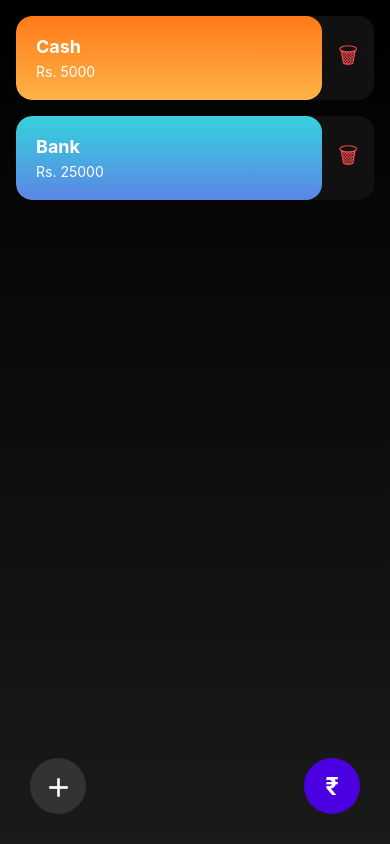
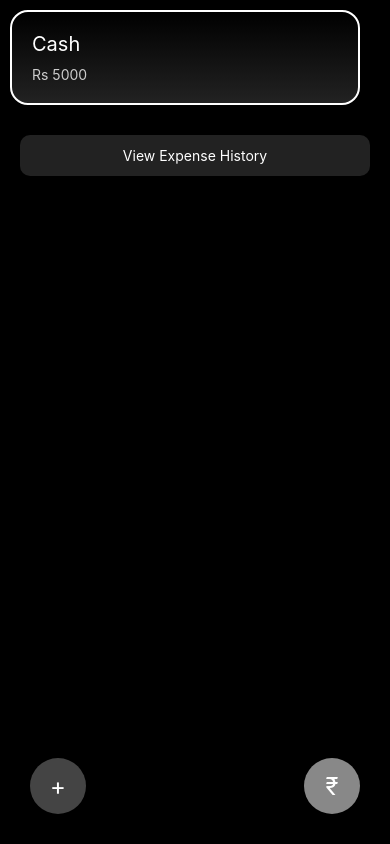
Before and after one commit to bhagyasandakelum/WalletX, a React Native app: screen / in a window 390 px wide. Built offline with nearby package versions, Linux system fonts and the light colour scheme.

Commit message:
add expense wheel picker

```diff
--- a/src/screens/AddExpenseScreen.js
+++ b/src/screens/AddExpenseScreen.js
@@ -3,8 +3,8 @@ import {
   View,
   Text,
   StyleSheet,
+  FlatList,
   TouchableOpacity,
-  FlatList,
   Modal,
   TextInput,
   Alert,
@@ -19,562 +19,335 @@ const screenWidth = Dimensions.get('window').width;
 const CATEGORIES = [
   'Food',
   'Transport',
-  'Shopping',
   'Bills',
   'Entertainment',
+  'Shopping',
   'Health',
   'Other',
 ];
 
 export default function AddExpenseScreen() {
   const [accounts, setAccounts] = useState([
-    { id: '1', name: 'Cash', balance: 5000, colors: ['#ff7a18', '#ffb347'] },
-    { id: '2', name: 'Bank', balance: 25000, colors: ['#36d1dc', '#5b86e5'] },
+    { id: '1', name: 'Cash', balance: 5000 },
   ]);
 
   const [expenses, setExpenses] = useState([]);
+  const [selectedAccount, setSelectedAccount] = useState(accounts[0]);
 
-  const [addAccountModal, setAddAccountModal] = useState(false);
-  const [addExpenseModal, setAddExpenseModal] = useState(false);
-  const [historyModal, setHistoryModal] = useState(false);
+  const [showAddAccount, setShowAddAccount] = useState(false);
+  const [showAddExpense, setShowAddExpense] = useState(false);
+  const [showHistory, setShowHistory] = useState(false);
 
-  const [selectedAccount, setSelectedAccount] = useState(null);
+  const [accName, setAccName] = useState('');
+  const [accBalance, setAccBalance] = useState('');
 
-  const [name, setName] = useState('');
-  const [balance, setBalance] = useState('');
-  const [amount, setAmount] = useState('');
-  const [category, setCategory] = useState(null);
+  const [expAmount, setExpAmount] = useState('');
+  const [expCategory, setExpCategory] = useState(CATEGORIES[0]);
 
-  /* ---------- ACCOUNT HANDLERS ---------- */
+  /* ------------------ ACCOUNT ACTIONS ------------------ */
 
   const addAccount = () => {
-    if (!name.trim()) {
-      Alert.alert('Please enter account name');
-      return;
-    }
-    if (!balance || isNaN(balance)) {
-      Alert.alert('Please enter valid initial balance');
-      return;
-    }
-    setAccounts((prev) => [
-      ...prev,
-      {
+    if (!accName || !accBalance) return;
+
+    const newAcc = {
       id: Date.now().toString(),
-        name: name.trim(),
-        balance: Number(balance),
-        colors: ['#8e2de2', '#4a00e0'],
-      },
-    ]);
-    setName('');
-    setBalance('');
-    setAddAccountModal(false);
+      name: accName,
+      balance: Number(accBalance),
     };
 
-  const confirmDeleteAccount = (account) => {
+    setAccounts([...accounts, newAcc]);
+    setSelectedAccount(newAcc);
+    setAccName('');
+    setAccBalance('');
+    setShowAddAccount(false);
+  };
+
+  const deleteAccount = (id) => {
     Alert.alert(
-      'Delete Account',
-      'If you delete this account, all related expenses will be permanently lost. This action cannot be undone.',
+      'Delete Account?',
+      "If deleted, you can't recover it.\nAll data will be lost.",
       [
-        { text: 'No', style: 'cancel' },
+        { text: 'No' },
         {
-          text: 'Yes, Delete',
+          text: 'Yes',
           style: 'destructive',
           onPress: () => {
-            setAccounts((prev) => prev.filter((acc) => acc.id !== account.id));
-            setExpenses((prev) => prev.filter((exp) => exp.accountId !== account.id));
-            if (selectedAccount?.id === account.id) {
-              setSelectedAccount(null);
-              setHistoryModal(false);
-            }
+            setAccounts(accounts.filter(a => a.id !== id));
+            setExpenses(expenses.filter(e => e.accountId !== id));
+            setSelectedAccount(accounts[0] || null);
           },
         },
       ]
     );
   };
 
-  /* ---------- EXPENSE HANDLERS ---------- */
+  /* ------------------ EXPENSE ACTIONS ------------------ */
 
   const addExpense = () => {
-    if (!selectedAccount) {
-      Alert.alert('Please select an account');
-      return;
-    }
-    if (!category) {
-      Alert.alert('Please select a category');
-      return;
-    }
-    if (!amount || isNaN(amount) || Number(amount) <= 0) {
-      Alert.alert('Please enter a valid amount');
-      return;
-    }
-    if (Number(amount) > selectedAccount.balance) {
-      Alert.alert('Insufficient balance in selected account');
-      return;
-    }
+    if (!expAmount) return;
 
     const newExpense = {
       id: Date.now().toString(),
       accountId: selectedAccount.id,
-      amount: Number(amount),
-      category,
-      date: new Date().toISOString().split('T')[0],
+      amount: Number(expAmount),
+      category: expCategory,
     };
 
-    setExpenses((prev) => [...prev, newExpense]);
+    setExpenses([...expenses, newExpense]);
 
-    setAccounts((prev) =>
-      prev.map((acc) =>
+    setAccounts(accounts.map(acc =>
       acc.id === selectedAccount.id
-          ? { ...acc, balance: acc.balance - Number(amount) }
+        ? { ...acc, balance: acc.balance - Number(expAmount) }
         : acc
-      )
+    ));
+
+    setExpAmount('');
+    setShowAddExpense(false);
+  };
+
+  /* ------------------ PIE CHART DATA ------------------ */
+
+  const getPieData = () => {
+    if (!selectedAccount) return [];
+
+    const accExpenses = expenses.filter(
+      e => e.accountId === selectedAccount.id
     );
 
-    setAmount('');
-    setCategory(null);
-    setAddExpenseModal(false);
-  };
+    const totalSpent = accExpenses.reduce((s, e) => s + e.amount, 0);
+    const totalBudget = totalSpent + selectedAccount.balance;
 
-  const deleteExpense = (expenseId) => {
-    Alert.alert(
-      'Delete Expense',
-      'Are you sure you want to delete this expense?',
-      [
-        { text: 'Cancel', style: 'cancel' },
-        {
-          text: 'Delete',
-          style: 'destructive',
-          onPress: () => {
-            const expenseToDelete = expenses.find((e) => e.id === expenseId);
-            if (expenseToDelete) {
-              setExpenses((prev) => prev.filter((e) => e.id !== expenseId));
-              // Refund amount back to account balance
-              setAccounts((prev) =>
-                prev.map((acc) =>
-                  acc.id === expenseToDelete.accountId
-                    ? { ...acc, balance: acc.balance + expenseToDelete.amount }
-                    : acc
-                )
-              );
-            }
-          },
-        },
-      ]
-    );
-  };
-
-  /* ---------- CHART DATA ---------- */
-
-  const getChartData = () => {
-    if (!selectedAccount) return [];
-
-    const data = {};
-    expenses
-      .filter((e) => e.accountId === selectedAccount.id)
-      .forEach((e) => {
-        data[e.category] = (data[e.category] || 0) + e.amount;
+    const sums = {};
+    accExpenses.forEach(e => {
+      sums[e.category] = (sums[e.category] || 0) + e.amount;
     });
 
-    const colors = ['#ff6384', '#36a2eb', '#ffce56', '#4bc0c0', '#9966ff', '#ff9f40', '#8e44ad'];
+    const colors = [
+      '#ff7675',
+      '#74b9ff',
+      '#ffeaa7',
+      '#55efc4',
+      '#a29bfe',
+      '#fd79a8',
+      '#fab1a0',
+    ];
 
-    return Object.keys(data).map((key, index) => ({
-      name: key,
-      amount: data[key],
-      color: colors[index % colors.length],
+    return Object.keys(sums).map((cat, i) => ({
+      name: cat,
+      percentage: (sums[cat] / totalBudget) * 100,
+      color: colors[i % colors.length],
       legendFontColor: '#fff',
-      legendFontSize: 14,
+      legendFontSize: 13,
     }));
   };
 
+  /* ------------------ RENDER ------------------ */
+
   return (
-    <LinearGradient colors={['#000', '#1a1a1a']} style={styles.container}>
-      {/* Accounts List */}
+    <View style={styles.container}>
+      <ScrollView showsVerticalScrollIndicator={false}>
+
+        {/* ACCOUNTS */}
         <FlatList
           data={accounts}
-        keyExtractor={(item) => item.id}
-        contentContainerStyle={{ padding: 16, paddingBottom: 120 }}
+          horizontal
+          keyExtractor={item => item.id}
+          showsHorizontalScrollIndicator={false}
           renderItem={({ item }) => (
-          <View style={styles.card}>
-            <View style={styles.row}>
             <TouchableOpacity
-                onPress={() => {
-                  setSelectedAccount({ ...item }); // clone to prevent issues
-                  setHistoryModal(true);
-                }}
-                style={{ flex: 1 }}
+              onPress={() => setSelectedAccount(item)}
+              onLongPress={() => deleteAccount(item.id)}
             >
-                <LinearGradient colors={item.colors} style={styles.innerCard}>
-                  <Text style={styles.name}>{item.name}</Text>
-                  <Text style={styles.balance}>Rs. {item.balance}</Text>
+              <LinearGradient
+                colors={['#000', '#222']}
+                style={[
+                  styles.accountCard,
+                  selectedAccount?.id === item.id && styles.activeCard,
+                ]}
+              >
+                <Text style={styles.accName}>{item.name}</Text>
+                <Text style={styles.accBalance}>Rs {item.balance}</Text>
               </LinearGradient>
             </TouchableOpacity>
-
-              <TouchableOpacity onPress={() => confirmDeleteAccount(item)} style={styles.deleteBtn}>
-                <Text style={styles.delete}>🗑</Text>
-              </TouchableOpacity>
-            </View>
-          </View>
           )}
         />
 
-      {/* Floating Buttons */}
+        {/* PIE CHART */}
+        {getPieData().length > 0 && (
+          <View style={styles.chartBox}>
+            <Text style={styles.chartTitle}>
+              Budget Usage – {selectedAccount?.name}
+            </Text>
+            <PieChart
+              data={getPieData()}
+              width={screenWidth - 32}
+              height={220}
+              accessor="percentage"
+              backgroundColor="transparent"
+              paddingLeft="15"
+              chartConfig={{
+                color: () => '#fff',
+                labelColor: () => '#fff',
+              }}
+              hasLegend
+            />
+          </View>
+        )}
+
+        {/* EXPENSE HISTORY */}
+        <TouchableOpacity
+          style={styles.historyBtn}
+          onPress={() => setShowHistory(true)}
+        >
+          <Text style={styles.historyText}>View Expense History</Text>
+        </TouchableOpacity>
+      </ScrollView>
+
+      {/* FLOATING BUTTONS */}
       <TouchableOpacity
         style={styles.fabLeft}
-        onPress={() => setAddAccountModal(true)}
+        onPress={() => setShowAddAccount(true)}
       >
-        <Text style={styles.fabText}>＋</Text>
+        <Text style={styles.fabText}>+</Text>
       </TouchableOpacity>
 
       <TouchableOpacity
         style={styles.fabRight}
-        onPress={() => {
-          if (accounts.length === 0) {
-            Alert.alert('Please add an account first');
-            return;
-          }
-          setSelectedAccount(accounts[0]); // default to first account on open
-          setCategory(null);
-          setAmount('');
-          setAddExpenseModal(true);
-        }}
+        onPress={() => setShowAddExpense(true)}
       >
         <Text style={styles.fabText}>₹</Text>
       </TouchableOpacity>
 
-      {/* ---------------- MODALS ---------------- */}
-
-      {/* Add Account */}
-      <Modal transparent visible={addAccountModal} animationType="slide">
-        <View style={styles.modalOverlay}>
-          <View style={styles.modalBox}>
-            <Text style={styles.modalTitle}>Add Account</Text>
+      {/* ADD ACCOUNT MODAL */}
+      <Modal visible={showAddAccount} transparent animationType="slide">
+        <View style={styles.modal}>
+          <TextInput placeholder="Account Name" onChangeText={setAccName} />
           <TextInput
-              style={styles.input}
-              placeholder="Account Name"
-              placeholderTextColor="#777"
-              value={name}
-              onChangeText={setName}
+            placeholder="Balance"
+            keyboardType="numeric"
+            onChangeText={setAccBalance}
           />
-            <TextInput
-              style={styles.input}
-              placeholder="Initial Balance"
-              placeholderTextColor="#777"
-              keyboardType="numeric"
-              value={balance}
-              onChangeText={setBalance}
-            />
-            <TouchableOpacity style={styles.saveBtn} onPress={addAccount}>
-              <Text style={styles.saveText}>Save</Text>
+          <TouchableOpacity onPress={addAccount}>
+            <Text>Add Account</Text>
           </TouchableOpacity>
-            <TouchableOpacity onPress={() => setAddAccountModal(false)} style={styles.cancelBtn}>
-              <Text style={styles.cancelText}>Cancel</Text>
-            </TouchableOpacity>
-          </View>
         </View>
       </Modal>
 
-      {/* Add Expense */}
-      <Modal transparent visible={addExpenseModal} animationType="slide">
-        <View style={styles.modalOverlay}>
-          <ScrollView contentContainerStyle={styles.modalBox}>
-            <Text style={styles.modalTitle}>Add Expense</Text>
-
-            <Text style={styles.label}>Select Account</Text>
-            {accounts.map((acc) => (
-              <TouchableOpacity
-                key={acc.id}
-                onPress={() => setSelectedAccount(acc)}
-                style={[
-                  styles.selector,
-                  selectedAccount?.id === acc.id && styles.selected,
-                ]}
-              >
-                <Text style={{ color: selectedAccount?.id === acc.id ? '#fff' : '#aaa' }}>
-                  {acc.name} (Rs. {acc.balance})
-                </Text>
+      {/* ADD EXPENSE MODAL */}
+      <Modal visible={showAddExpense} transparent animationType="slide">
+        <View style={styles.modal}>
+          <TextInput
+            placeholder="Amount"
+            keyboardType="numeric"
+            onChangeText={setExpAmount}
+          />
+          <FlatList
+            data={CATEGORIES}
+            keyExtractor={item => item}
+            renderItem={({ item }) => (
+              <TouchableOpacity onPress={() => setExpCategory(item)}>
+                <Text>{item}</Text>
               </TouchableOpacity>
-            ))}
-
-            <Text style={styles.label}>Select Category</Text>
-            <View style={styles.categoryWrap}>
-              {CATEGORIES.map((cat) => (
-                <TouchableOpacity key={cat} onPress={() => setCategory(cat)}>
-                  <Text
-                    style={[
-                      styles.category,
-                      category === cat && styles.selected,
-                    ]}
-                  >
-                    {cat}
-                  </Text>
+            )}
+          />
+          <TouchableOpacity onPress={addExpense}>
+            <Text>Add Expense</Text>
           </TouchableOpacity>
-              ))}
-            </View>
-
-            <TextInput
-              style={styles.input}
-              placeholder="Amount"
-              placeholderTextColor="#777"
-              keyboardType="numeric"
-              value={amount}
-              onChangeText={setAmount}
-            />
-
-            <TouchableOpacity style={styles.saveBtn} onPress={addExpense}>
-              <Text style={styles.saveText}>Add Expense</Text>
-            </TouchableOpacity>
-            <TouchableOpacity onPress={() => setAddExpenseModal(false)} style={styles.cancelBtn}>
-              <Text style={styles.cancelText}>Cancel</Text>
-            </TouchableOpacity>
-          </ScrollView>
         </View>
       </Modal>
 
-      {/* Expense History */}
-      <Modal transparent visible={historyModal} animationType="slide">
-        <View style={styles.modalOverlay}>
-          <View style={[styles.modalBox, { maxHeight: '85%' }]}>
-            <Text style={styles.modalTitle}>History - {selectedAccount?.name}</Text>
-
-            {getChartData().length > 0 && (
-              <PieChart
-                data={getChartData()}
-                width={screenWidth - 60}
-                height={220}
-                accessor="amount"
-                backgroundColor="transparent"
-                paddingLeft="10"
-                chartConfig={{
-                  backgroundGradientFrom: '#000',
-                  backgroundGradientTo: '#1a1a1a',
-                  color: (opacity = 1) => `rgba(255, 255, 255, ${opacity})`,
-                  labelColor: (opacity = 1) => `rgba(255, 255, 255, ${opacity})`,
-                }}
-                style={{ marginVertical: 12, borderRadius: 16 }}
+      {/* HISTORY MODAL */}
+      <Modal visible={showHistory} animationType="slide">
+        <FlatList
+          data={expenses.filter(e => e.accountId === selectedAccount?.id)}
+          keyExtractor={item => item.id}
+          renderItem={({ item }) => (
+            <View style={styles.expRow}>
+              <Text>{item.category}</Text>
+              <Text>Rs {item.amount}</Text>
+            </View>
+          )}
         />
-            )}
-
-            <ScrollView style={{ maxHeight: 220 }}>
-              {expenses
-                .filter((e) => e.accountId === selectedAccount?.id)
-                .map((e) => (
-                  <View key={e.id} style={styles.expenseRow}>
-                    <Text style={styles.history}>
-                      {e.date} • {e.category} • Rs. {e.amount}
-                    </Text>
-                    <TouchableOpacity onPress={() => deleteExpense(e.id)}>
-                      <Text style={styles.deleteExpense}>✕</Text>
+        <TouchableOpacity onPress={() => setShowHistory(false)}>
+          <Text style={{ textAlign: 'center', margin: 20 }}>Close</Text>
         </TouchableOpacity>
+      </Modal>
     </View>
-                ))}
-
-              {expenses.filter((e) => e.accountId === selectedAccount?.id).length === 0 && (
-                <Text style={{ color: '#aaa', textAlign: 'center', marginTop: 20 }}>
-                  No expenses yet.
-                </Text>
-              )}
-            </ScrollView>
-
-            <TouchableOpacity onPress={() => setHistoryModal(false)} style={styles.closeBtn}>
-              <Text style={styles.closeText}>Close</Text>
-            </TouchableOpacity>
-          </View>
-        </View>
-      </Modal>
-    </LinearGradient>
   );
 }
 
-/* ---------- Styles ---------- */
+/* ------------------ STYLES ------------------ */
 
 const styles = StyleSheet.create({
-  container: { flex: 1 },
+  container: { flex: 1, backgroundColor: '#000' },
 
-  card: {
-    marginBottom: 16,
+  accountCard: {
+    width: screenWidth - 40,
+    margin: 10,
+    padding: 20,
+    borderRadius: 18,
+  },
+  activeCard: { borderWidth: 2, borderColor: '#fff' },
+  accName: { color: '#fff', fontSize: 20 },
+  accBalance: { color: '#ccc', marginTop: 10 },
+
+  chartBox: {
+    margin: 16,
+    backgroundColor: '#111',
     borderRadius: 16,
-    overflow: 'hidden',
-    backgroundColor: '#111',
+    padding: 10,
   },
-
-  innerCard: {
-    padding: 20,
-    borderRadius: 16,
-  },
-
-  row: {
-    flexDirection: 'row',
-    justifyContent: 'space-between',
-    alignItems: 'center',
-  },
-
-  name: {
+  chartTitle: {
     color: '#fff',
-    fontSize: 18,
+    textAlign: 'center',
+    marginBottom: 8,
     fontWeight: '700',
-  },
-
-  balance: {
-    color: '#fff',
-    marginTop: 6,
-  },
-
-  deleteBtn: {
-    paddingHorizontal: 16,
-  },
-
-  delete: {
-    fontSize: 22,
-    color: '#ff4d4d',
   },
 
   fabLeft: {
     position: 'absolute',
     bottom: 30,
     left: 30,
-    backgroundColor: '#333',
     width: 56,
     height: 56,
     borderRadius: 28,
+    backgroundColor: '#444',
     alignItems: 'center',
     justifyContent: 'center',
-    elevation: 5,
   },
-
   fabRight: {
     position: 'absolute',
     bottom: 30,
     right: 30,
-    backgroundColor: '#4a00e0',
     width: 56,
     height: 56,
     borderRadius: 28,
+    backgroundColor: '#888',
     alignItems: 'center',
     justifyContent: 'center',
-    elevation: 5,
+  },
+  fabText: { color: '#fff', fontSize: 24 },
+
+  modal: {
+    marginTop: 200,
+    margin: 20,
+    padding: 20,
+    backgroundColor: '#fff',
+    borderRadius: 12,
   },
 
-  fabText: {
-    color: '#fff',
-    fontSize: 24,
-    fontWeight: 'bold',
+  historyBtn: {
+    margin: 20,
+    padding: 12,
+    backgroundColor: '#222',
+    borderRadius: 10,
   },
+  historyText: { color: '#fff', textAlign: 'center' },
 
-  modalOverlay: {
-    flex: 1,
-    backgroundColor: 'rgba(0,0,0,0.75)',
-    justifyContent: 'center',
-    padding: 20,
-  },
-
-  modalBox: {
-    backgroundColor: '#111',
-    borderRadius: 16,
-    padding: 20,
-  },
-
-  modalTitle: {
-    color: '#fff',
-    fontSize: 20,
-    marginBottom: 16,
-    fontWeight: '700',
-  },
-
-  input: {
-    backgroundColor: '#222',
-    color: '#fff',
-    padding: 14,
-    borderRadius: 10,
-    marginBottom: 12,
-  },
-
-  saveBtn: {
-    backgroundColor: '#4a00e0',
-    padding: 14,
-    borderRadius: 10,
-    alignItems: 'center',
-    marginTop: 10,
-  },
-
-  saveText: {
-    color: '#fff',
-    fontWeight: '600',
-    fontSize: 16,
-  },
-
-  cancelBtn: {
-    marginTop: 10,
-    alignItems: 'center',
-  },
-
-  cancelText: {
-    color: '#aaa',
-    fontSize: 16,
-  },
-
-  selector: {
-    paddingVertical: 8,
-    paddingHorizontal: 12,
-    marginVertical: 4,
-    marginRight: 8,
-    borderRadius: 20,
-    borderWidth: 1,
-    borderColor: '#444',
-  },
-
-  selected: {
-    backgroundColor: '#4a00e0',
-    borderColor: '#4a00e0',
-  },
-
-  categoryWrap: {
-    flexDirection: 'row',
-    flexWrap: 'wrap',
-    marginVertical: 10,
-  },
-
-  category: {
-    color: '#aaa',
-    borderWidth: 1,
-    borderColor: '#333',
-    borderRadius: 20,
-    paddingHorizontal: 12,
-    paddingVertical: 6,
-    margin: 4,
-  },
-
-  label: {
-    color: '#ddd',
-    fontWeight: '600',
-    marginTop: 10,
-    marginBottom: 4,
-  },
-
-  history: {
-    color: '#ddd',
-    fontSize: 16,
-  },
-
-  expenseRow: {
+  expRow: {
     flexDirection: 'row',
     justifyContent: 'space-between',
-    alignItems: 'center',
-    marginVertical: 6,
-  },
-
-  deleteExpense: {
-    color: '#ff4d4d',
-    fontSize: 20,
-    paddingHorizontal: 8,
-  },
-
-  closeBtn: {
-    marginTop: 20,
-    alignItems: 'center',
-  },
-
-  closeText: {
-    color: '#aaa',
-    fontSize: 16,
+    padding: 14,
+    borderBottomWidth: 1,
   },
 });
```
Lines whose indentation alone changed are shown as unchanged.
